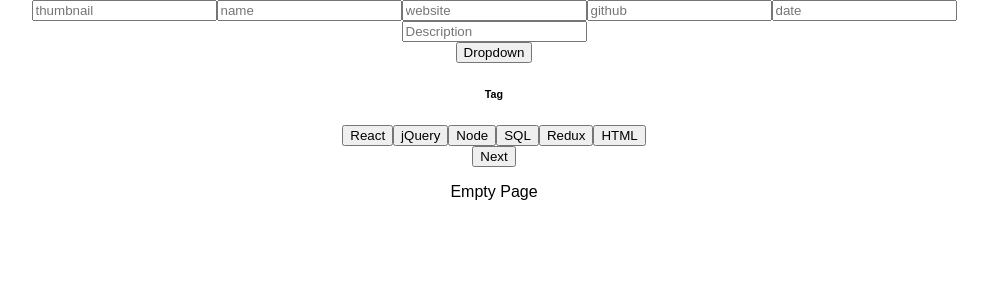
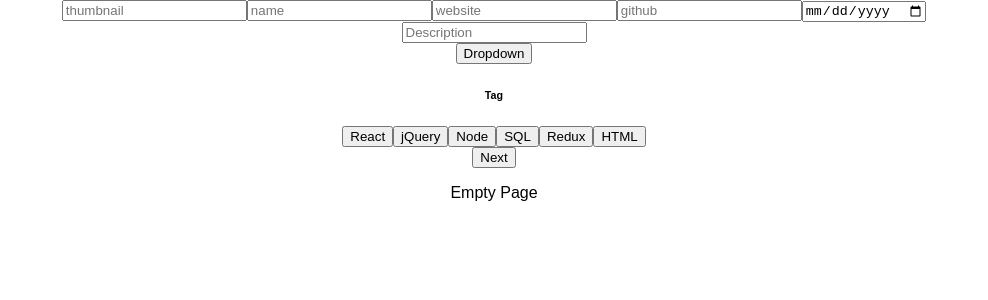
Before and after one commit to WaldynJIII/weekend-6-portfolio, a React (Create React App) app: page /#/admin in a window 1280 px wide. Shown: the top 300 px of the page, without its empty margins (146-1134 px from the left). Built offline with nearby package versions, Linux system fonts and the light colour scheme.

Commit message:
The post works. The GET DOesn't for some reason.

```diff
--- a/src/components/admin/adminForm.js
+++ b/src/components/admin/adminForm.js
@@ -135,7 +135,7 @@ render(){
     <input onChange={this.changeName} type="text" placeholder="name" />
     <input onChange={this.changeWebsite} type="text" placeholder="website" />
     <input onChange={this.changeGithub} type="text" placeholder="github" />
-    <input onChange={this.changeDate_completed} type="number" placeholder="date" /> <br />
+    <input onChange={this.changeDate_completed} type="date" placeholder="date" /> <br />
     <input onChange={this.changeDescription} type="text" placeholder="Description"/> <br></br>
             <Dropdown isOpen={this.state.dropdownOpen} toggle={this.toggle}>
                 <DropdownToggle caret>
```
Also changed, not shown: 1 other file (tests, documents, lock files or other folders).
